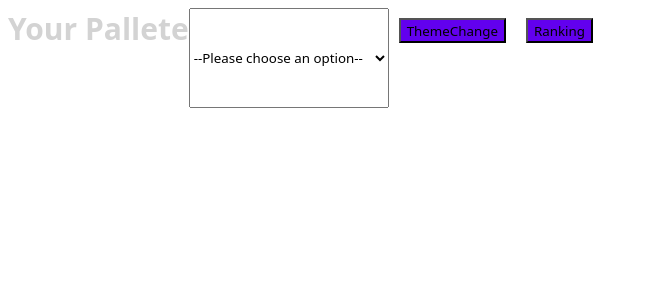
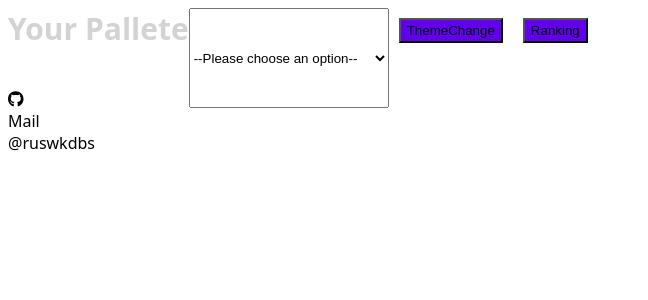
Before and after one commit to SugarSyrup/yourPalette, a React (Create React App) app: page / in a window 1280 px wide. Shown: the top 300 px of the page, without its empty margins (0-648 px from the left). Built offline with nearby package versions, Linux system fonts and the light colour scheme.

Commit message:
Setting... Header, Footer, Main

```diff
--- a/package.json
+++ b/package.json
@@ -3,6 +3,10 @@
   "version": "0.1.0",
   "private": true,
   "dependencies": {
+    "@fortawesome/fontawesome-svg-core": "^6.2.0",
+    "@fortawesome/free-regular-svg-icons": "^6.2.0",
+    "@fortawesome/free-solid-svg-icons": "^6.2.0",
+    "@fortawesome/react-fontawesome": "^0.2.0",
     "@testing-library/jest-dom": "^5.16.5",
     "@testing-library/react": "^13.4.0",
     "@testing-library/user-event": "^13.5.0",
--- a/src/App.tsx
+++ b/src/App.tsx
@@ -10,10 +10,7 @@
   width:100vw;
   height:100vh;
   margin:0;
-
-  *{
-    font-family: system-ui, -apple-system, BlinkMacSystemFont, 'Segoe UI', Roboto, Oxygen, Ubuntu, Cantarell, 'Open Sans', 'Helvetica Neue', sans-serif;
-  }
+  font-family: system-ui, -apple-system, BlinkMacSystemFont, 'Segoe UI', Roboto, Oxygen, Ubuntu, Cantarell, 'Open Sans', 'Helvetica Neue', sans-serif;
 `;
 
 
--- a/src/Components/Footer.tsx
+++ b/src/Components/Footer.tsx
@@ -1,5 +1,8 @@
 import React from 'react';
 import styled from 'styled-components';
+
+import {FontAwesomeIcon} from "@fortawesome/react-fontawesome";
+import { faGithub } from '@fortawesome/free-brands-svg-icons';
 
 const Container = styled.footer`
     width:100vw;
@@ -8,10 +11,22 @@
     background-color: ligthgrey;
 `;
 
+const MadeBy = styled.span`
+
+`;
+
+const LinkIcon = styled.div`
+
+`;
+
 const Footer = () => {
     return(
         <Container>
-
+            <LinkIcon>
+                <FontAwesomeIcon icon={faGithub} />
+            </LinkIcon>
+            <LinkIcon>Mail</LinkIcon>
+            <MadeBy>@ruswkdbs</MadeBy>
         </Container>
     );
 }
```
Also changed, not shown: src/Components/Main.tsx (added, +19 -0 lines), 1 other file (tests, documents, lock files or other folders).
